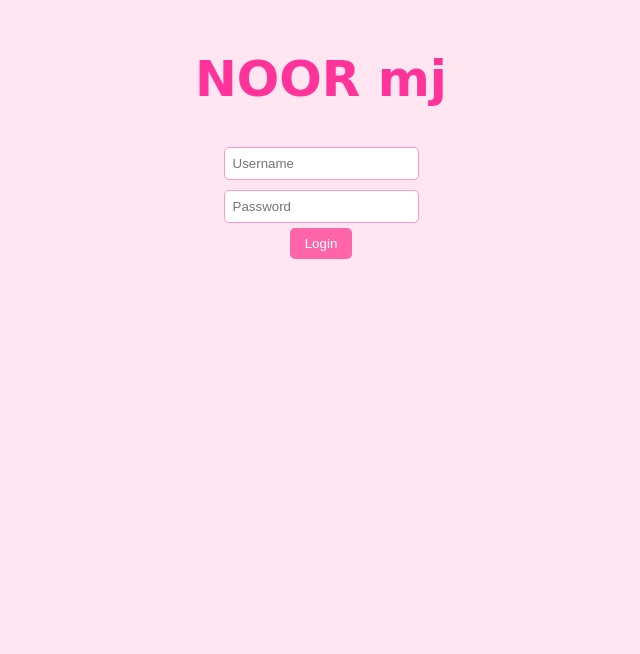
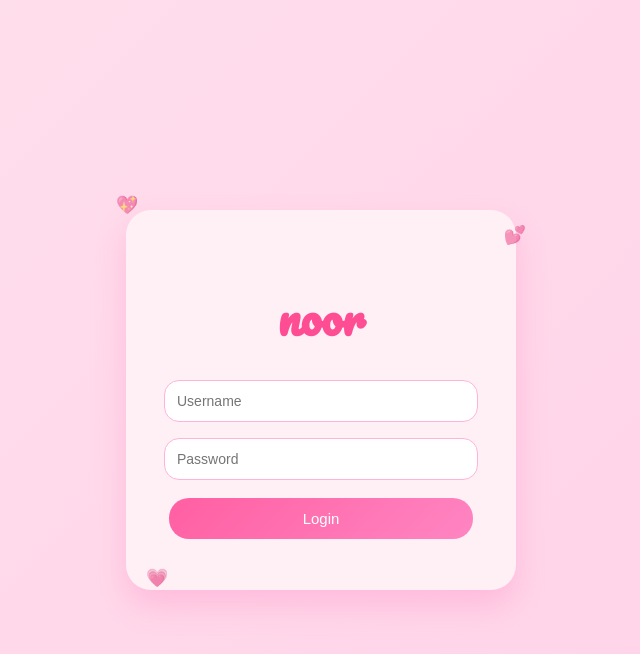
Before and after one commit to nooraleiz1212004-svg/NoorWebAuth, a plain HTML site: page index.html in a window 1280 px wide. Shown: the whole page, without its empty margins (319-959 px from the left). Drawn offline with Linux system fonts and the light colour scheme.

Commit message:
Add files via upload

```diff
--- a/index.html
+++ b/index.html
@@ -3,28 +3,95 @@
 <head>
     <meta charset="UTF-8">
     <title>نور - Simple Authentication</title>
+
+    <link href="https://fonts.googleapis.com/css2?family=Pacifico&family=Poppins:wght@300;400;600&display=swap" rel="stylesheet">
+
     <style>
         body {
-            font-family: 'Comic Sans MS', cursive, sans-serif;
+            margin: 0;
+            height: 100vh;
+            background: linear-gradient(135deg, #ffe0ec, #ffd1e8);
+            display: flex;
+            justify-content: center;
+            align-items: center;
+            font-family: 'Poppins', sans-serif;
+        }
+
+        .container {
+            background: #fff0f6;
+            padding: 35px;
+            width: 320px;
+            border-radius: 25px;
+            box-shadow: 0 15px 30px rgba(255, 105, 180, 0.25);
             text-align: center;
-            margin-top: 50px;
-            background-color: #ffe6f0;
+            position: relative;
         }
+
         h1 {
-            font-size: 50px;
-            color: #ff3399;
-            font-family: 'Brush Script MT', cursive;
+            font-family: 'Pacifico', cursive;
+            color: #ff4d94;
+            font-size: 46px;
+            margin-bottom: 15px;
         }
-        input { margin: 5px; padding: 8px; border-radius: 5px; border: 1px solid #ff99cc; }
-        button { padding: 8px 15px; border-radius: 5px; border: none; background-color: #ff66aa; color: white; cursor: pointer; }
-        button:hover { background-color: #ff3399; }
-        #otpSection { display: none; margin-top: 20px; }
-        #message { color: red; margin-top: 10px; font-weight: bold; }
+
+        input {
+            width: 90%;
+            padding: 12px;
+            margin: 8px 0;
+            border-radius: 15px;
+            border: 1px solid #ffb3d9;
+            outline: none;
+            font-size: 14px;
+        }
+
+        button {
+            margin-top: 10px;
+            padding: 12px;
+            width: 95%;
+            border-radius: 20px;
+            border: none;
+            background: linear-gradient(135deg, #ff5fa2, #ff85c2);
+            color: white;
+            font-size: 15px;
+            cursor: pointer;
+            transition: 0.3s;
+        }
+
+        button:hover {
+            transform: scale(1.05);
+            background: linear-gradient(135deg, #ff3d8b, #ff70b8);
+        }
+
+        #otpSection {
+            display: none;
+            margin-top: 20px;
+        }
+
+        #message {
+            margin-top: 12px;
+            font-weight: bold;
+            color: #ff3385;
+        }
+
+        .heart {
+            position: absolute;
+            font-size: 18px;
+            animation: float 3s ease-in-out infinite;
+            opacity: 0.6;
+        }
+
+        @keyframes float {
+            0% { transform: translateY(0); }
+            50% { transform: translateY(-12px); }
+            100% { transform: translateY(0); }
+        }
     </style>
 </head>
+
 <body>
 
-<h1>NOOR mj</h1>
+<div class="container">
+    <h1>noor</h1>
 
     <div id="loginSection">
         <input id="username" placeholder="Username"><br>
@@ -39,6 +106,12 @@
     </div>
 
     <p id="message"></p>
+
+
+    <div class="heart" style="top:-10px; left:-10px;">💖</div>
+    <div class="heart" style="top:20px; right:-10px;">💕</div>
+    <div class="heart" style="bottom:-10px; left:20px;">💗</div>
+</div>
 
 <script>
     const correctUser = "admin";
@@ -58,11 +131,11 @@
 
         if (username === correctUser && password === correctPass) {
             generatedOTP = Math.floor(100000 + Math.random() * 900000);
-            document.getElementById("otpText").innerText = "Your OTP (for demo): " + generatedOTP;
+            document.getElementById("otpText").innerText = "Your OTP (demo): " + generatedOTP;
             document.getElementById("loginSection").style.display = "none";
             document.getElementById("otpSection").style.display = "block";
             document.getElementById("message").innerText = "";
-            attempts = 0; // reset attempts after correct login
+            attempts = 0;
         } else {
             attempts++;
             if (attempts >= 3) {
@@ -72,9 +145,10 @@
                     locked = false;
                     attempts = 0;
                     document.getElementById("message").innerText = "";
-                }, 30000); // 30 ثانية
+                }, 30000);
             } else {
-                document.getElementById("message").innerText = "Invalid username or password. Attempt " + attempts + " of 3.";
+                document.getElementById("message").innerText =
+                    "Invalid username or password. Attempt " + attempts + " of 3.";
             }
         }
     }
@@ -83,7 +157,7 @@
         const userOTP = document.getElementById("otpInput").value;
         if (parseInt(userOTP) === generatedOTP) {
             document.getElementById("message").style.color = "green";
-            document.getElementById("message").innerText = "Login Successful!";
+            document.getElementById("message").innerText = "Login Successful 💕";
             document.getElementById("otpSection").style.display = "none";
         } else {
             document.getElementById("message").style.color = "red";
```
Lines whose indentation alone changed are shown as unchanged.
